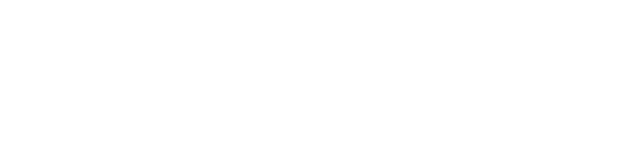
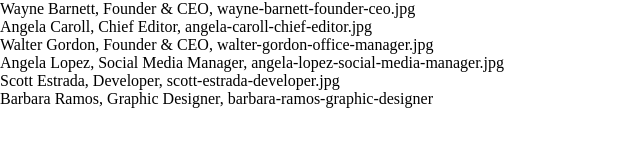
Before and after one commit to andreaa21/js-our-team, a plain HTML site: page index.html in a window 1280 px wide. Shown: the whole page, without its empty margins (0-640 px from the left). Drawn offline with nearby package versions, Linux system fonts and the light colour scheme.

Commit message:
Milestone 2

```diff
--- a/index.html
+++ b/index.html
@@ -13,7 +13,9 @@
 </head>
 <body>
 
+    <ul class="lista">
 
+    </ul>
 
     <script src="js/script.js"></script>
 </body>
--- a/js/script.js
+++ b/js/script.js
@@ -68,3 +68,12 @@ const team =[
 for (member of team){
     console.log(member);
 }
+
+// MILESTONE 2
+
+const lista = document.querySelector('.lista');
+
+for(let member of team){
+    const output = `<li>${member.name}, ${member.role}, ${member.image}</li>`;
+    lista.innerHTML += output;
+}
```
